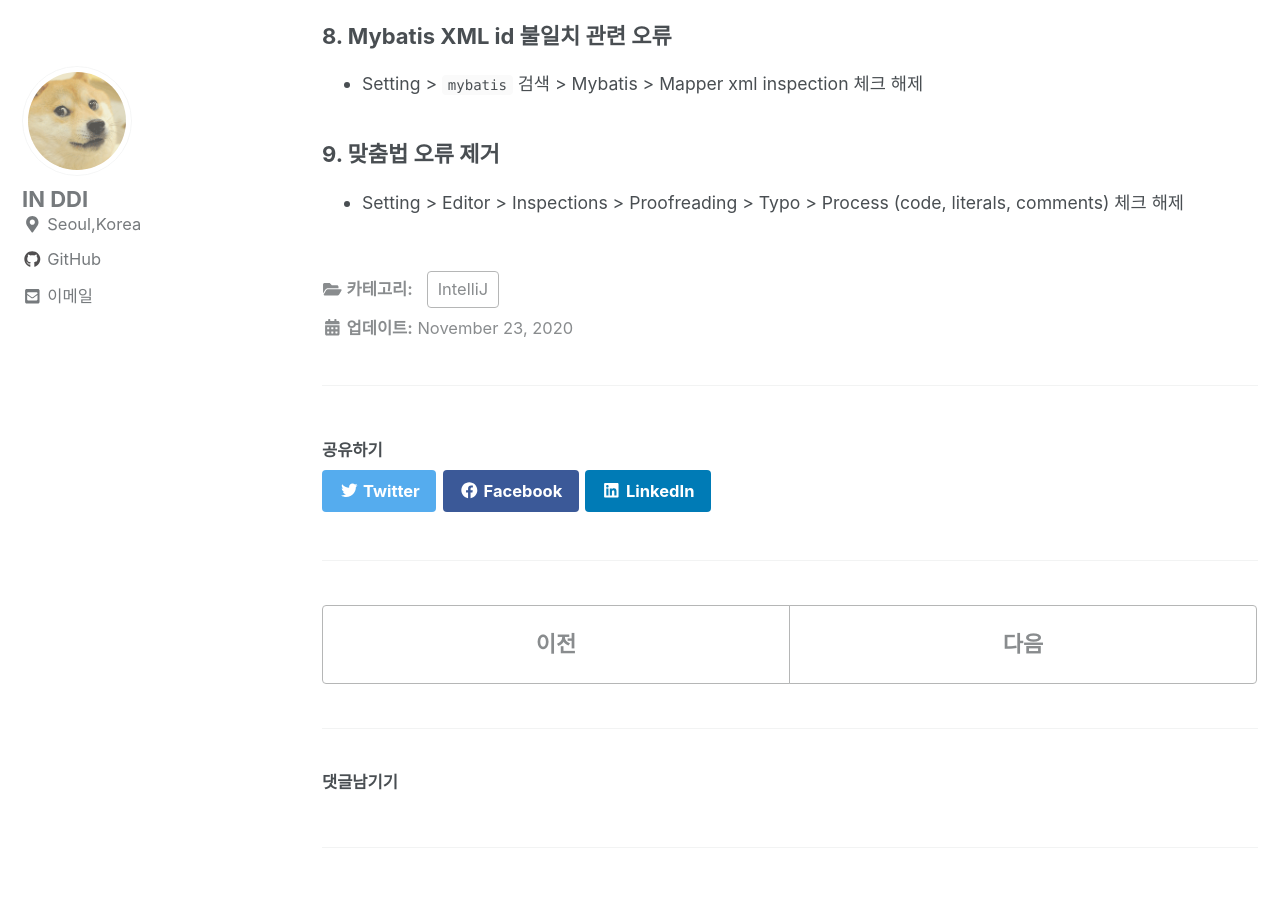
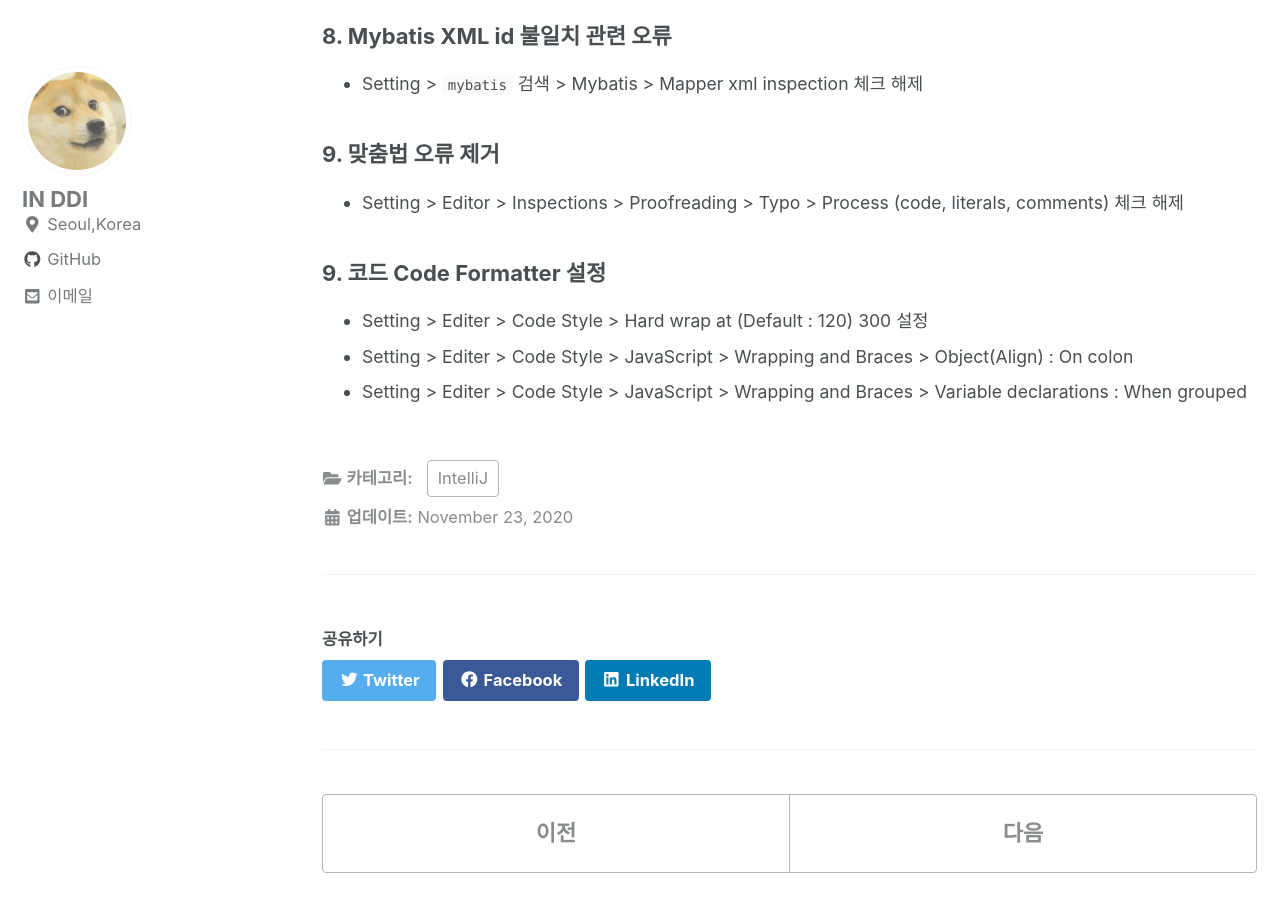
Before and after one commit to InSeok9068/inseok9068.github.io, a Jekyll site: the page built from _posts/intellij/2020-11-23-intellij-setting.md, in a window 1280 px wide and 900 px high, scrolled down 1412 px. Built offline with Jekyll 4.4.1, drawn with Linux system fonts in a browser that asks for light colours; cached includes are drawn as plain includes; nearby versions of some CDN libraries; comment, search, counter and statistics services are not loaded.

Commit message:
IntelliJ 설정 코드 포멧팅 설정 추가

```diff
--- a/_posts/intellij/2020-11-23-intellij-setting.md
+++ b/_posts/intellij/2020-11-23-intellij-setting.md
@@ -52,3 +52,9 @@ categories:
 ### 9. 맞춤법 오류 제거
 
 - Setting > Editor > Inspections > Proofreading > Typo > Process (code, literals, comments) 체크 해제
+
+### 9. 코드 Code Formatter 설정
+
+- Setting > Editer > Code Style > Hard wrap at (Default : 120) 300 설정
+- Setting > Editer > Code Style > JavaScript > Wrapping and Braces > Object(Align) : On colon
+- Setting > Editer > Code Style > JavaScript > Wrapping and Braces > Variable declarations : When grouped
```
